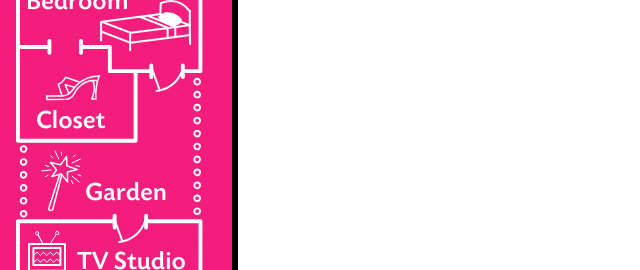
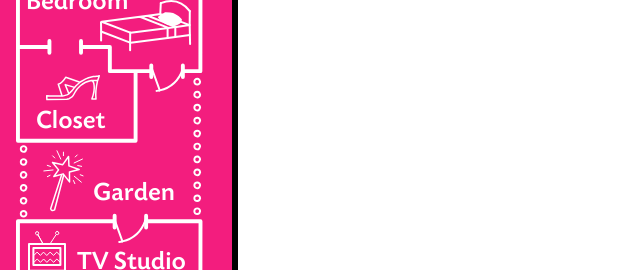
Before and after one commit to banana-pudding/Barbie, a plain HTML site: page docs/index.html in a window 1280 px wide. Shown: the part 248-518 px from the top of the page, 0-640 px from the left. Drawn offline with nearby package versions, Linux system fonts and the light colour scheme.

Commit message:
sidebar positioning tweaks

```diff
--- a/docs/index.html
+++ b/docs/index.html
@@ -88,13 +88,13 @@
           <svg class="garden" xmlns:xlink="http://www.w3.org/1999/xlink" width="auto" height="auto" xmlns="http://www.w3.org/2000/svg">
             <g transform="matrix(1.0, 0.0, 0.0, 1.0, -2.65, 0.25), scale(2)">
               <path class="roombg gardenbg" d="M59.45 -0.25 L92.5 -0.25 92.5 76.5 2.65 76.5 2.65 35.0 59.6 35.15 59.45 -0.25" fill="#fa9dc1" fill-rule="evenodd" stroke="none"/>
-              <g class="roomicon gardenicon" transform="matrix(1.0, 0.0, 0.0, 1.0, 0.25, 0.25), translate(12,40)">
+              <g class="roomicon gardenicon" transform="matrix(1.0, 0.0, 0.0, 1.0, 0.25, 0.25), translate(13,40)">
                 <path d="M8.9 12.0 L3.4 28.95 Q3.9 30.5 5.35 29.6 L9.9 12.25" fill="none" stroke="#ffffff" stroke-linecap="round" stroke-linejoin="round" stroke-width="0.75"/>
                 <path d="M9.8 2.45 L9.8 0.7 M15.7 3.1 L16.7 2.1 M18.2 12.0 L19.6 12.55 M15.2 12.75 L18.75 15.7 M14.8 14.9 L15.5 16.45 M16.95 7.4 L18.9 7.8 M15.15 6.1 L19.3 4.15 M3.3 7.85 L1.7 7.3 M3.1 12.3 L1.75 12.95 M4.6 9.6 L0.0 10.1 M8.45 4.15 L6.55 0.0 M5.45 3.6 L4.4 2.55" fill="none" stroke="#ffffff" stroke-linecap="round" stroke-linejoin="round" stroke-width="0.5"/>
                 <path d="M12.85 15.55 L9.65 11.55 5.0 12.9 7.35 9.55 4.35 5.85 9.45 6.95 12.35 2.9 12.55 7.55 17.65 9.4 12.8 10.65 12.85 15.55" fill="none" stroke="#ffffff" stroke-linecap="round" stroke-linejoin="round" stroke-width="0.75"/>
               </g>
             </g>
-            <text x="65" y="130" class="roomlabel">Garden</text>
+            <text x="73" y="130" class="roomlabel">Garden</text>
           </svg>
         </div>
 
```
